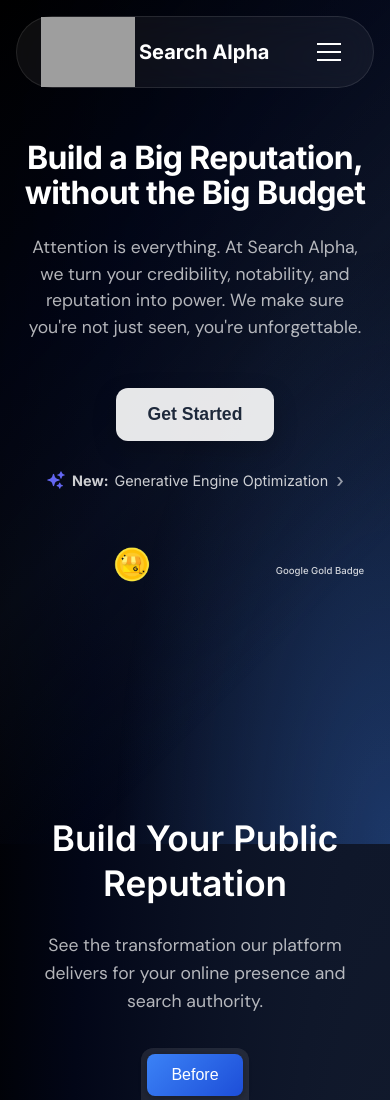
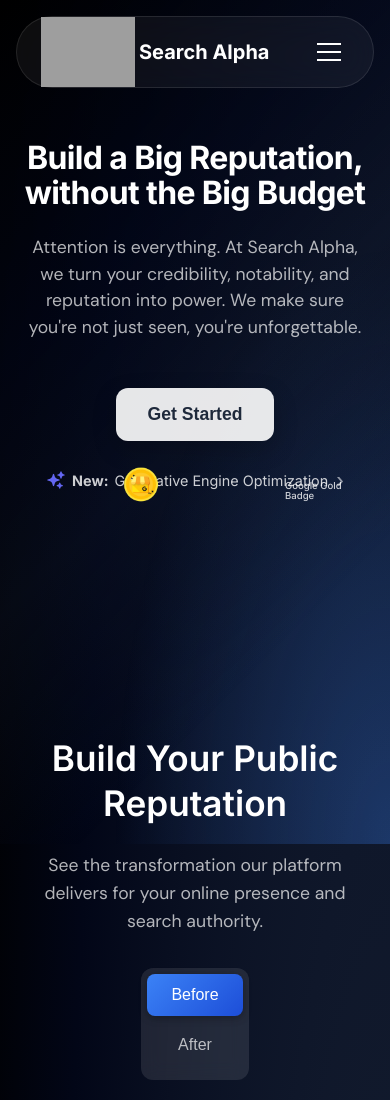
Before and after one commit to Searchohis/Fxdetective, a plain HTML site: page index.html in a window 390 px wide. Shown: the top 1100 px of the page. Drawn offline with Linux system fonts and the light colour scheme; grey boxes are pictures that could not be loaded.

Commit message:
Update index.html

```diff
--- a/index.html
+++ b/index.html
@@ -157,10 +157,11 @@
             transform: translateY(-1px);
         }
 
+/* Updated Gold Badge styling to move text closer to image */
 .gold-badge-badge {
     display: flex !important;
-    justify-content: flex-start !important; /* Change from center to left alignment */
-    margin-left: calc(50% - 190px) !important; /* Center the container but left-align content */
+    justify-content: flex-start !important;
+    margin-left: calc(50% - 190px) !important;
     margin-top: -80px !important;
     margin-bottom: 20px !important;
 }
@@ -170,10 +171,11 @@
     font-weight: 500 !important;
     color: rgba(255, 255, 255, 0.8) !important;
     font-size: 0.6rem !important;
-    margin-top: -30px !important;
+    margin-top: -120px !important; /* Changed from -30px to move closer */
+    margin-left: 40px !important; /* Add left margin to position next to image */
     z-index: 10 !important;
     position: relative !important;
-    text-align: left !important; /* Change to left alignment */
+    text-align: left !important;
     display: flex !important;
     align-items: center !important;
     gap: 0px !important;
@@ -203,10 +205,12 @@
     }
 
     .gold-badge-text {
-        margin-top: -30px !important;
+        margin-top: -60px !important; /* Adjusted for mobile */
+        margin-left: 20px !important; /* Adjusted for mobile */
         justify-content: center !important;
     }
 }
+
 @media (max-width: 480px) {
     .gold-badge-icon {
         width: 250px !important;
@@ -222,13 +226,13 @@
     }
 
     .gold-badge-text {
+        margin-top: -80px !important; /* Adjusted for small mobile */
+        margin-left: 15px !important; /* Adjusted for small mobile */
         gap: 0px !important;
-                margin: 0px !important;
         padding: 0px !important;
         line-height: 1 !important;
     }
 }
-
         .nav-links a::after {
             content: '';
             position: absolute;
```
Lines whose indentation alone changed are shown as unchanged.
